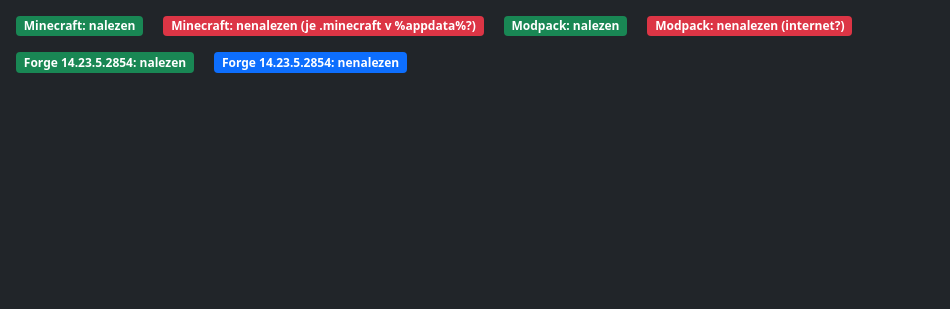
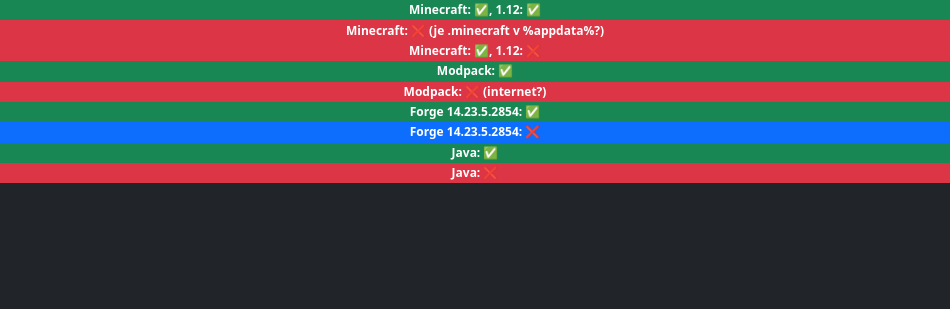
Before and after one commit to nooneyy/modpack, an Electron app: page index.html in a window 950 px wide. Shown: the part 57-366 px from the top of the page. Drawn offline with nearby package versions, Linux system fonts and the light colour scheme.

Commit message:
Discord Rich Presence + Java

```diff
--- a/index.html
+++ b/index.html
@@ -1,43 +1,59 @@
 <!doctype html>
 <html lang="en">
   <head>
+    <style>
+      ::-webkit-scrollbar {
+    display: none;
+    }
+    </style>
     <meta charset="utf-8">
     <meta name="viewport" content="width=device-width, initial-scale=1">
     <link href="https://cdn.jsdelivr.net/npm/bootstrap@5.0.0-beta1/dist/css/bootstrap.min.css" rel="stylesheet" integrity="sha384-giJF6kkoqNQ00vy+HMDP7azOuL0xtbfIcaT9wjKHr8RbDVddVHyTfAAsrekwKmP1" crossorigin="anonymous">
-    <title>"MODPACK"</title>
+    <title>modpack installer</title>
   </head>
-  <nav class="navbar navbar-dark bg-dark justify-content-between border-bottom">
+  <nav class="navbar navbar-dark bg-dark justify-content-between border-bottom user-select-none">
         <a class="navbar-brand">
             <img src="https://i.imgur.com/qOOXxwf.png" class="d-inline-block ps-2" style="width: 35px !important">
         modpack
         </a>
         <div class="bg-success me-3 badge text-wrap" id="supported">
-            Platforma: <script>document.write(process.platform)</script> (podporovaná)
+          Platforma: <script>document.write(process.platform)</script> &#x2705;
         </div>
         <div class="bg-danger me-3 badge text-wrap" id="unsupported">
-            Platforma: <script>document.write(process.platform)</script> (nepodporovaná)
+          Platforma: <script>document.write(process.platform)</script> &#x274C;
         </div>
     </nav>
-  <body class="bg-dark">
+  <body class="bg-dark user-select-none">
+    <div class="row">
+      <div class="bg-success badge text-wrap" id="mcfound">
+        Minecraft: &#x2705;, 1.12: &#x2705;
+      </div>
+      <div class="bg-danger badge text-wrap" id="mcmissing">
+        Minecraft: &#x274C; (je .minecraft v %appdata%?)
+      </div>
+      <div class="bg-danger badge text-wrap" id="mcversion">
+        Minecraft: &#x2705;, 1.12: &#x274C;
+      </div>
+      <div class="bg-success badge text-wrap" id="gitfound">
+        Modpack: &#x2705;
+      </div>
+      <div class="bg-danger badge text-wrap" id="gitmissing">
+        Modpack: &#x274C; (internet?)
+      </div>
+      <div class="bg-success badge text-wrap" id="forgefound">
+        Forge 14.23.5.2854: &#x2705;
+      </div>
+      <div class="bg-primary badge text-wrap" id="forgemissing">
+        Forge 14.23.5.2854: &#x274C;
+      </div>
+      <div class="bg-success badge text-wrap" id="javafound">
+        Java: &#x2705;
+      </div>
+      <div class="bg-danger badge text-wrap" id="javamissing">
+        Java: &#x274C;
+      </div>
+    </div>
     <p class="fs-1 fw-bold badge bg-danger position-absolute top-50 start-50 translate-middle" id="unable">Modpack nelze nainstalovat.</p>
-    <div class="bg-success ms-3 mt-3 badge text-wrap" id="mcfound">
-      Minecraft: nalezen
-    </div>
-    <div class="bg-danger ms-3 mt-3 badge text-wrap" id="mcmissing">
-      Minecraft: nenalezen (je .minecraft v %appdata%?)
-    </div>
-    <div class="bg-success ms-3 mt-3 badge text-wrap" id="gitfound">
-      Modpack: nalezen
-    </div>
-    <div class="bg-danger ms-3 mt-3 badge text-wrap" id="gitmissing">
-      Modpack: nenalezen (internet?)
-    </div>
-    <div class="bg-success ms-3 mt-3 badge text-wrap" id="forgefound">
-      Forge 14.23.5.2854: nalezen
-    </div>
-    <div class="bg-primary ms-3 mt-3 badge text-wrap" id="forgemissing">
-      Forge 14.23.5.2854: nenalezen
-    </div>
     <button type="button" class="btn btn-outline-success bottom-0 end-0 position-absolute me-1 mb-1">Instalovat</button>
     <script src="https://cdn.jsdelivr.net/npm/bootstrap@5.0.0-beta1/dist/js/bootstrap.bundle.min.js" integrity="sha384-ygbV9kiqUc6oa4msXn9868pTtWMgiQaeYH7/t7LECLbyPA2x65Kgf80OJFdroafW" crossorigin="anonymous"></script>
 
--- a/package.json
+++ b/package.json
@@ -21,6 +21,7 @@
     "electron": "^11.2.0"
   },
   "dependencies": {
+    "discord-rpc": "^3.1.4",
     "electron-squirrel-startup": "^1.0.0",
     "octocat": "^1.2.1"
   },
```
Also changed, not shown: main.js (+38 -1 lines), 1 other file.
